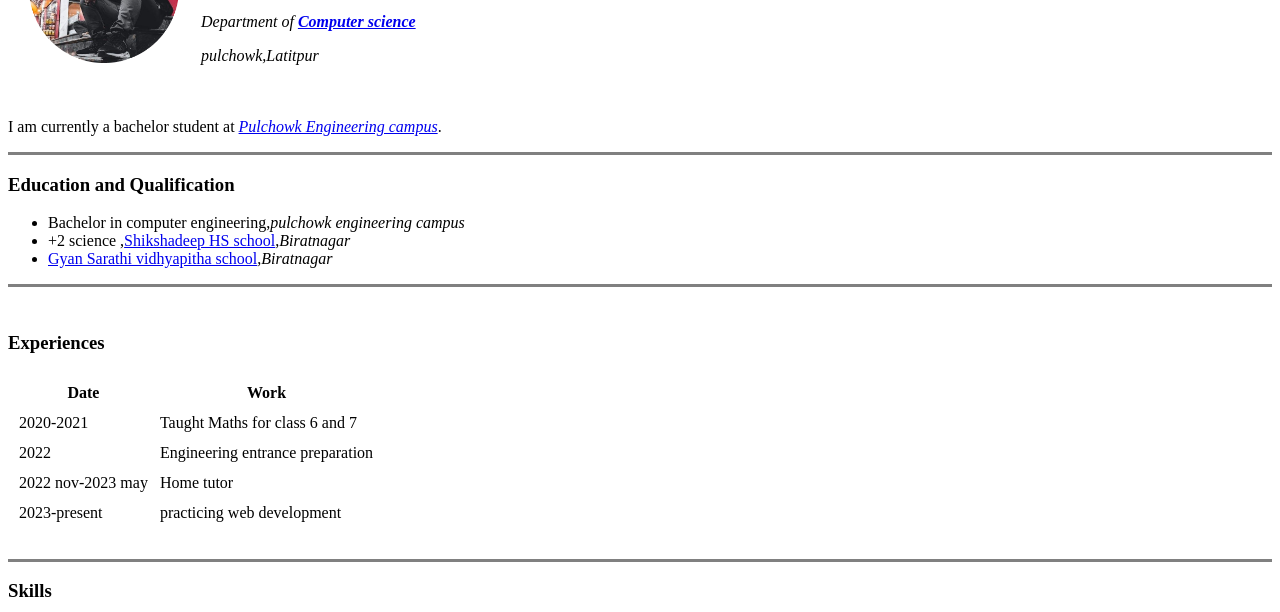
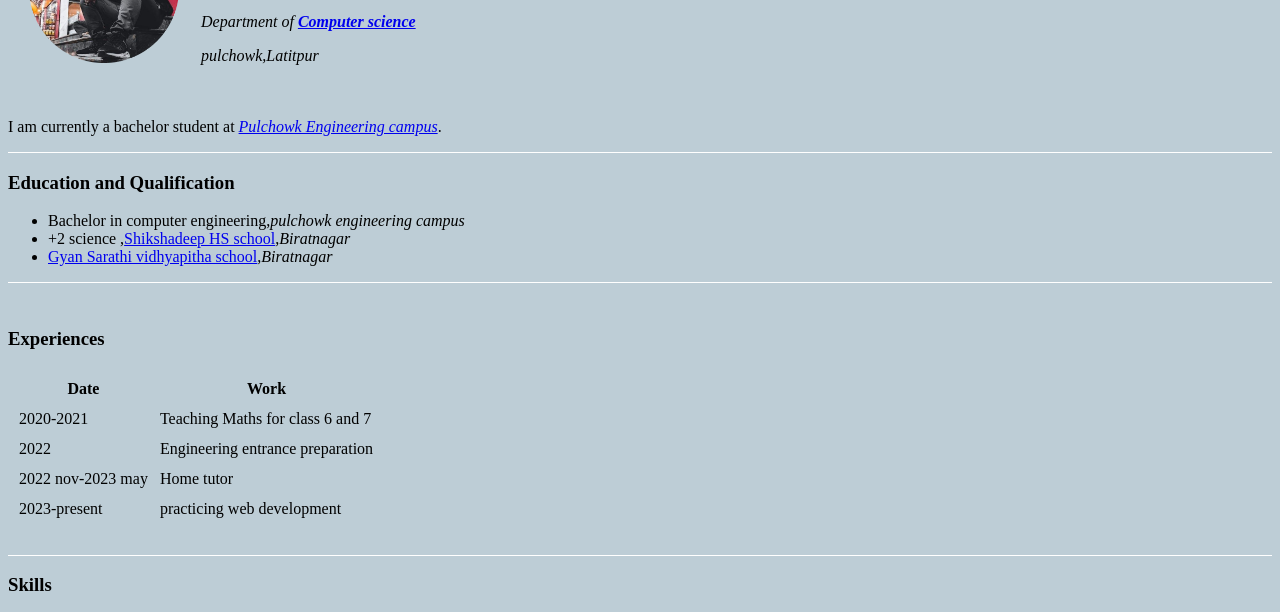
Before and after one commit to manishh101/CV, a plain HTML site: page index.html in a window 1280 px wide. Shown: the part 130-742 px from the top of the page. Drawn offline with Linux system fonts and the light colour scheme.

Commit message:
Add files via upload

```diff
--- a/index.html
+++ b/index.html
@@ -1,10 +1,20 @@
 <!DOCTYPE html>
-<html >
+<html lang="em"
 <head>
     <meta charset="UTF-8">
-    <title> 💙Manish's personal site 💙 </title>
+    <title> Manish's personal site  </title>
+    <style>
+        body {
+            background-color:#BDCDD6;
+         }
+         hr {
+            background-color: white;
+            border-style: none;
+         }
+
+    </style>
 </head>
-<body>
+<body >
    <table cellspacing="20">
     <tr>
         <td>  <img src="manish-modified.png" alt="manish profile picture" widh="100" height="150"></td>
@@ -35,7 +45,7 @@
    </tr>
     <tr>
         <td>2020-2021</td>
-        <td>Taught Maths for class 6 and 7</td>
+        <td>Teaching Maths for class 6 and 7</td>
     </tr>
     <tr>
         <td>2022</td>
@@ -71,14 +81,8 @@
    </table>
    <br>
    <hr size="3" noshade>
-    <br>
-    <p> DO CHECK</p>
-    <br>
-
    <a href="hobbies.html">My Hobbies</a>
    <br>
-
-    <br>
    <a href="contact.html">My Contacts</a>
    <br>
 
```
